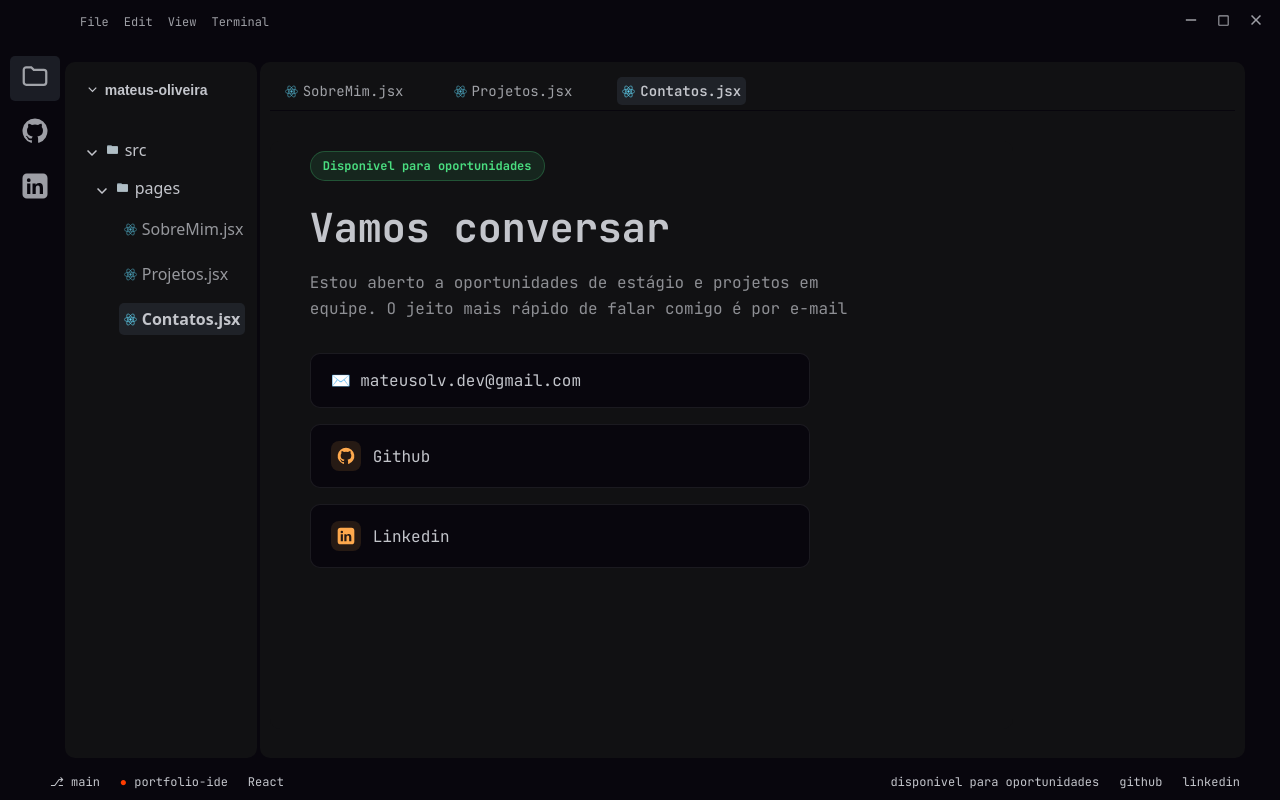
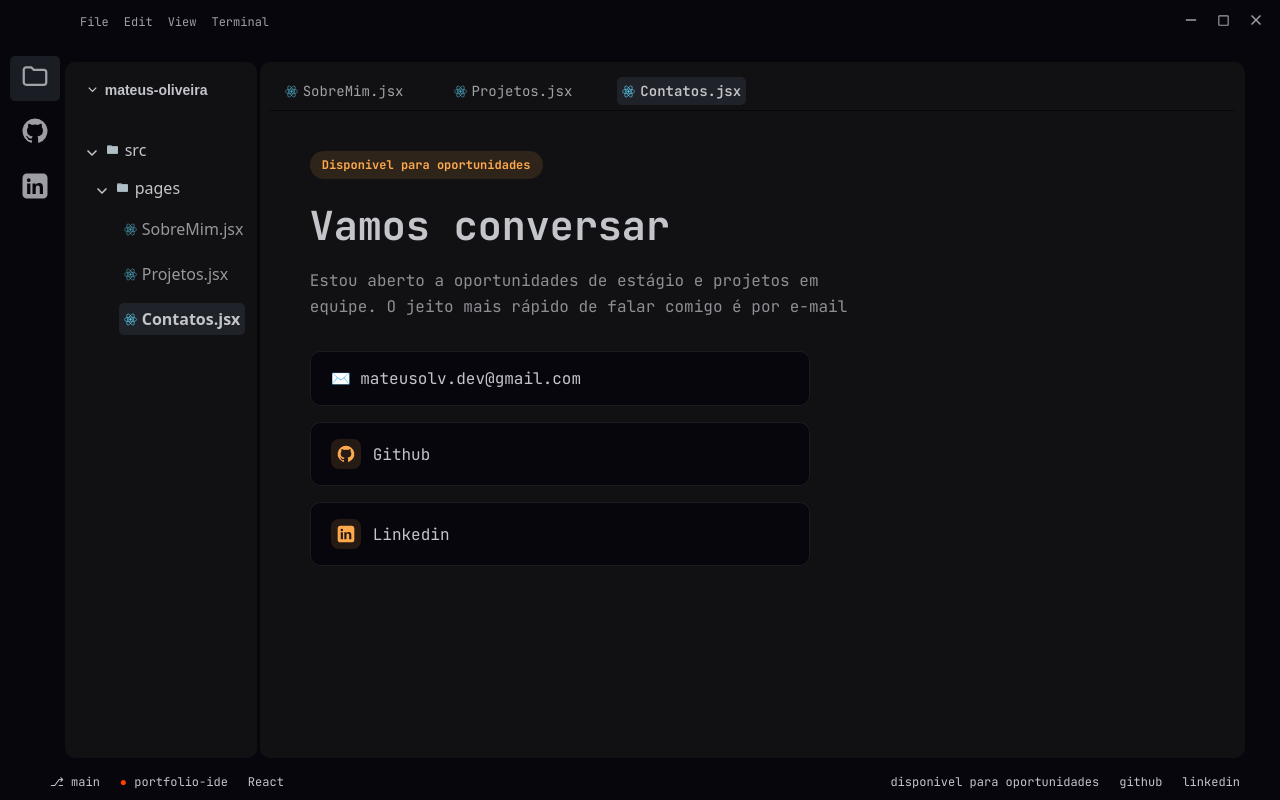
Before and after one commit to mateus-olv-dev/portfolio-ide, a React (Vite) app: page /contatos in a window 1280 px wide. Built offline with nearby package versions, Linux system fonts and the light colour scheme.

Commit message:
Altera estilização de cards - projeto

```diff
--- a/src/components/pages/Contatos.css
+++ b/src/components/pages/Contatos.css
@@ -9,9 +9,9 @@
   gap: 8px;
   font-family: var(--mono);
   font-size: 12px;
-  color: #4ade80;
-  background-color: rgba(74, 222, 128, 0.1);
-  border: 1px solid rgba(74, 222, 128, 0.25);
+  color: #FFA94D;
+  background-color: rgba(255, 169, 77, 0.12);
+  border-color: rgba(255, 169, 77, 0.25);
   padding: 6px 12px;
   border-radius: 999px;
   margin-bottom: 20px;
```
